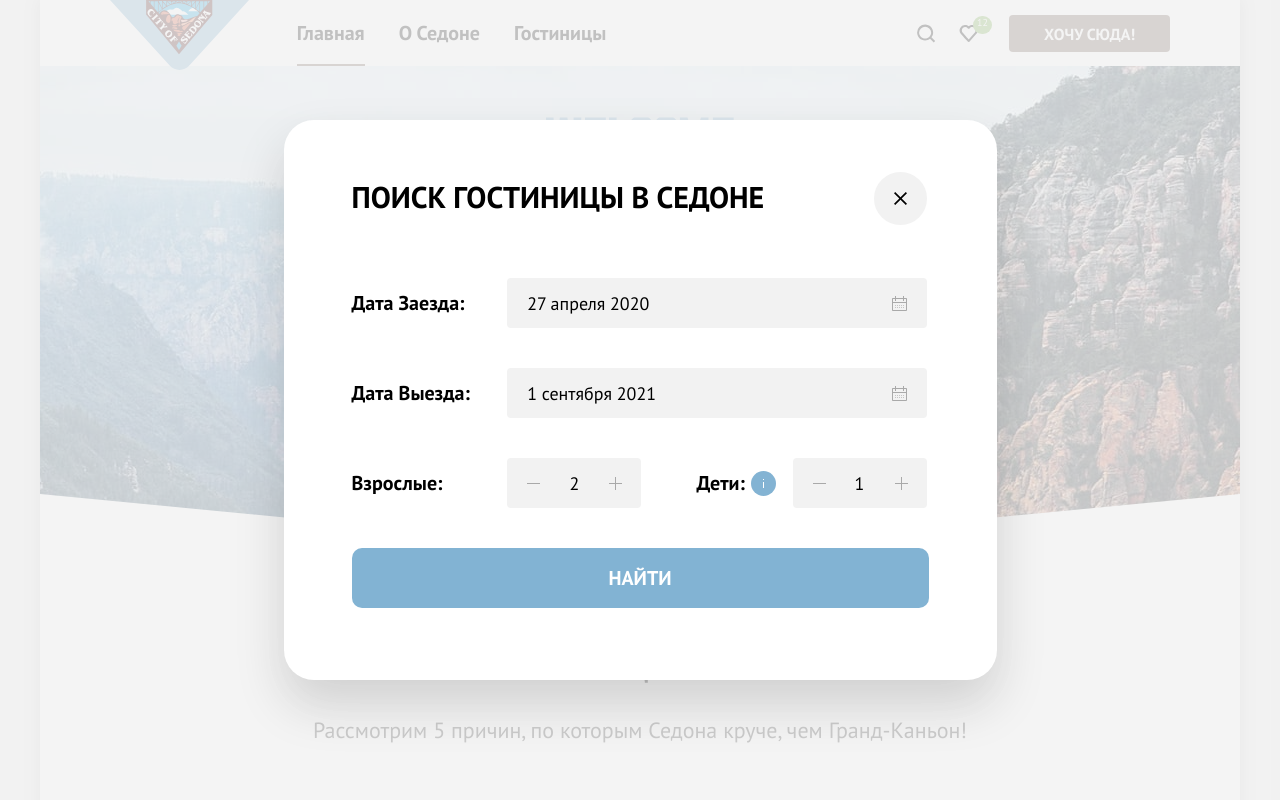
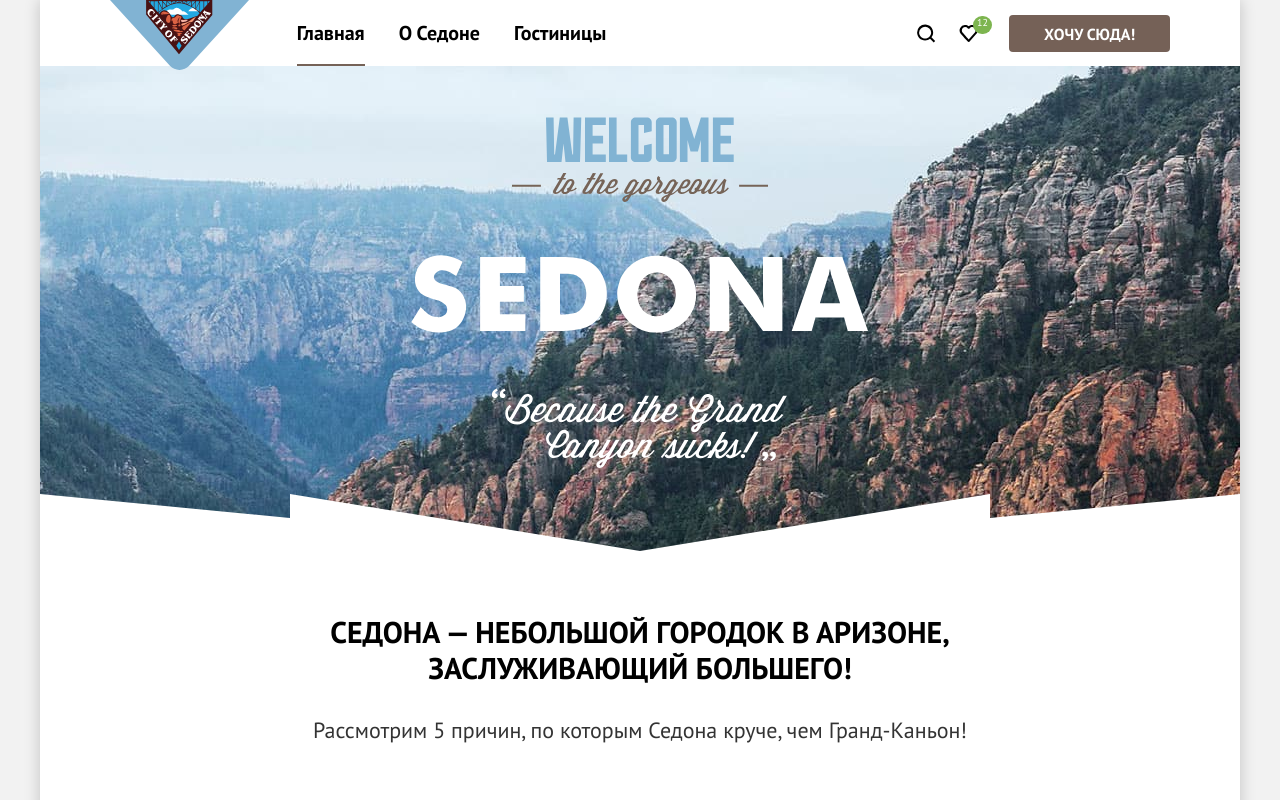
Before and after one commit to htmlacademy-htmlcss/1875121-sedona-34, a website: page index.html in a window 1280 px wide. Shown: the top 800 px of the page. Drawn offline with Linux system fonts and the light colour scheme.

Commit message:
Исправления

```diff
--- a/index.html
+++ b/index.html
@@ -163,7 +163,7 @@
         </div>
       </div>
     </footer>
-    <div class="modal-container">
+    <div class="modal-container-close">
       <div class="modal modal-search-hotel">
         <button class="modal-close-button">
           <span class="visually-hidden">Закрыть</span>
```
